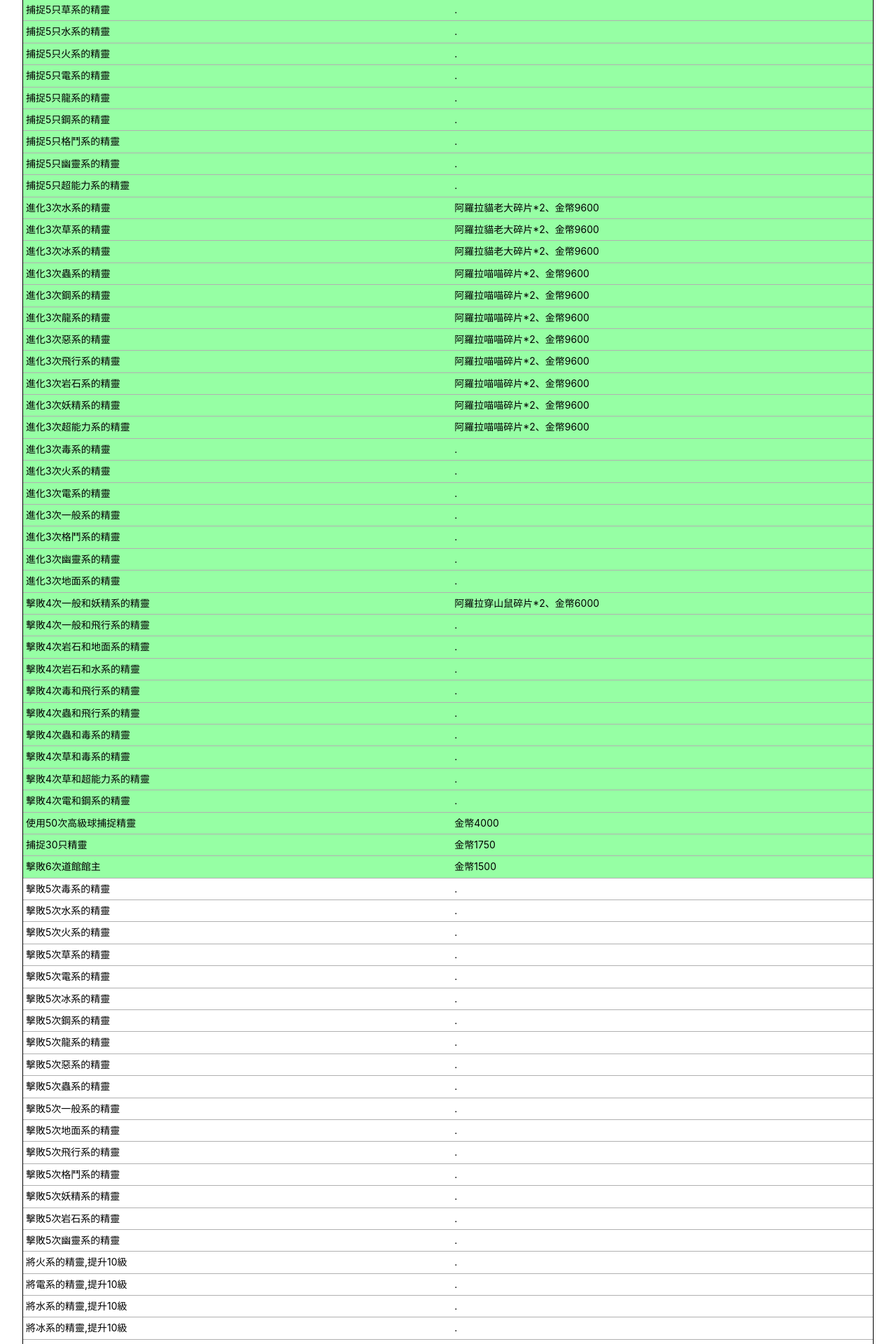
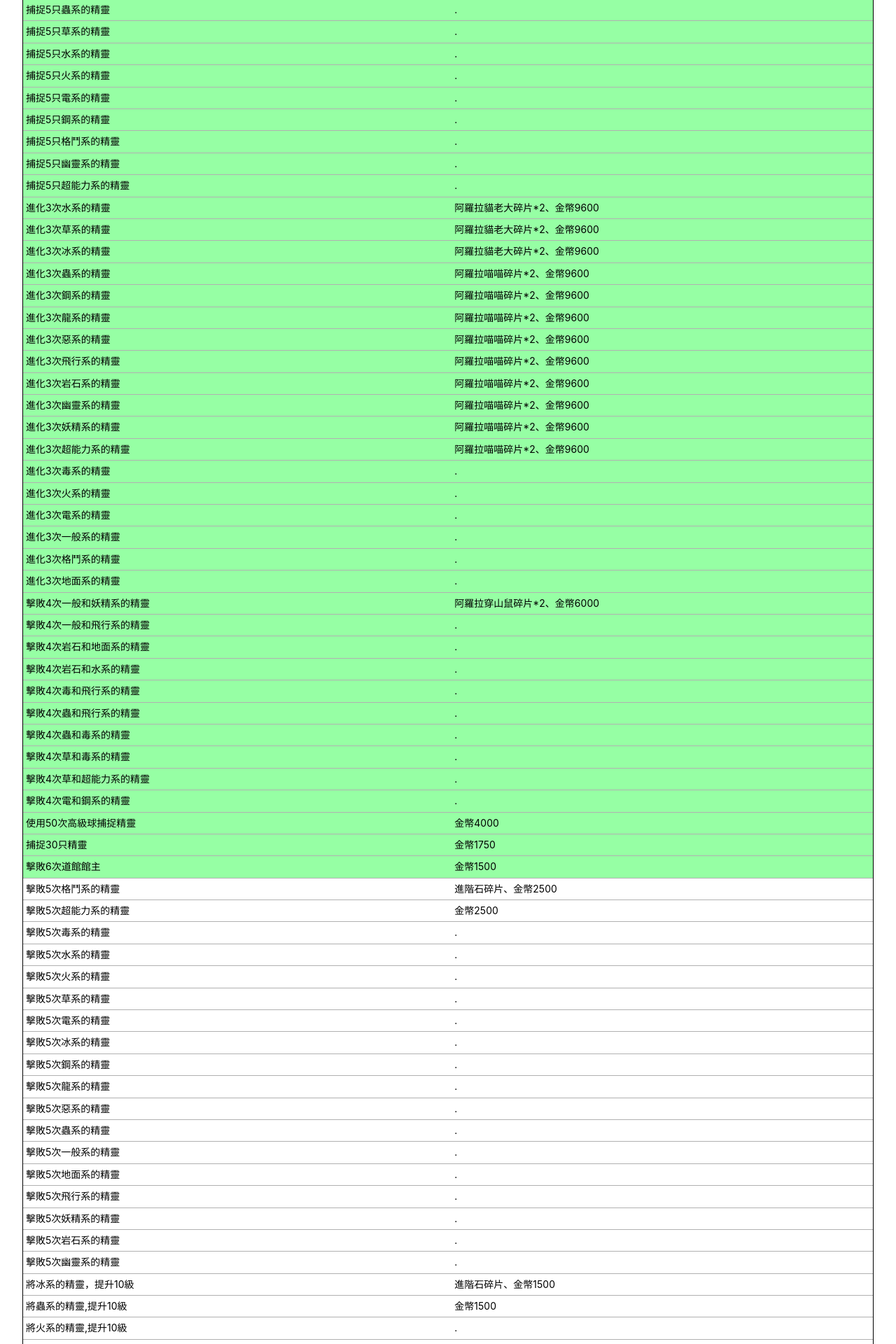
Before and after one commit to tom00502/pokemon-adventurer, a Vue app: page /fieldwork in a window 1280 px wide. Shown: the part 3500-5420 px from the top of the page at 70% size. Built offline with nearby package versions, Linux system fonts and the light colour scheme; no server answers.

Commit message:
update data

```diff
--- a/src/views/fieldwork.vue
+++ b/src/views/fieldwork.vue
@@ -470,6 +470,11 @@ const table = [
         level: 'great',
     },
     {
+        work: '捕捉5只龍系的精靈',
+        award: ['阿羅拉穿山王碎片*2', '金幣6000'],
+        level: 'great',
+    },
+    {
         work: '捕捉5只一般系的精靈',
         award: ['阿羅拉穿山王碎片*2', '金幣6000'],
         level: 'great',
@@ -500,7 +505,6 @@ const table = [
     { work: '捕捉5只水系的精靈', award: [], level: 'great', checkAward: false },
     { work: '捕捉5只火系的精靈', award: [], level: 'great', checkAward: false },
     { work: '捕捉5只電系的精靈', award: [], level: 'great', checkAward: false },
-    { work: '捕捉5只龍系的精靈', award: [], level: 'great', checkAward: false },
     { work: '捕捉5只鋼系的精靈', award: [], level: 'great', checkAward: false },
     {
         work: '捕捉5只格鬥系的精靈',
@@ -566,6 +570,11 @@ const table = [
         level: 'great',
     },
     {
+        work: '進化3次幽靈系的精靈',
+        award: ['阿羅拉喵喵碎片*2', '金幣9600'],
+        level: 'great',
+    },
+    {
         work: '進化3次妖精系的精靈',
         award: ['阿羅拉喵喵碎片*2', '金幣9600'],
         level: 'great',
@@ -586,12 +595,6 @@ const table = [
     },
     {
         work: '進化3次格鬥系的精靈',
-        award: [],
-        level: 'great',
-        checkAward: false,
-    },
-    {
-        work: '進化3次幽靈系的精靈',
         award: [],
         level: 'great',
         checkAward: false,
@@ -673,6 +676,16 @@ const table = [
         level: 'great',
     },
     {
+        work: '擊敗5次格鬥系的精靈',
+        award: ['進階石碎片', '金幣2500'],
+        level: 'normal',
+    },
+    {
+        work: '擊敗5次超能力系的精靈',
+        award: ['金幣2500'],
+        level: 'normal',
+    },
+    {
         work: '擊敗5次毒系的精靈',
         award: [],
         level: 'normal',
@@ -751,12 +764,6 @@ const table = [
         checkAward: false,
     },
     {
-        work: '擊敗5次格鬥系的精靈',
-        award: [],
-        level: 'normal',
-        checkAward: false,
-    },
-    {
         work: '擊敗5次妖精系的精靈',
         award: [],
         level: 'normal',
@@ -775,6 +782,12 @@ const table = [
         checkAward: false,
     },
     {
+        work: '將冰系的精靈，提升10級',
+        award: ['進階石碎片', '金幣1500'],
+        level: 'normal',
+    },
+    { work: '將蟲系的精靈,提升10級', award: ['金幣1500'], level: 'normal' },
+    {
         work: '將火系的精靈,提升10級',
         award: [],
         level: 'normal',
@@ -792,13 +805,6 @@ const table = [
         level: 'normal',
         checkAward: false,
     },
-    {
-        work: '將冰系的精靈,提升10級',
-        award: [],
-        level: 'normal',
-        checkAward: false,
-    },
-    { work: '將蟲系的精靈,提升10級', award: ['金幣1500'], level: 'normal' },
     {
         work: '將草系的精靈,提升10級',
         award: [],
@@ -884,12 +890,7 @@ const table = [
     { work: '使用10次誘捕噴霧', award: [], level: 'normal', checkAward: false },
     { work: '使用10次神奇糖果(大)', award: ['金幣4000'], level: 'normal' },
     { work: '使用30次神奇糖果(中)', award: ['金幣4000'], level: 'normal' },
-    {
-        work: '使用50次神奇糖果(小)',
-        award: [],
-        level: 'normal',
-        checkAward: false,
-    },
+    { work: '使用50次神奇糖果(小)', award: ['金幣4000'], level: 'normal' },
     {
         work: '使用80次超級球捕捉精靈',
         award: [],
--- a/src/views/pokoQ&A.vue
+++ b/src/views/pokoQ&A.vue
@@ -64,7 +64,7 @@ const table = {
         { question: '飛行系克制下麵那3種屬性', answer: '格鬥系、蟲系、草系' },
         { question: '草系克制下麵那3種屬性?', answer: '地面系、岩石系、水系' },
         { question: '水系克制下麵那3種屬性', answer: '地面系、岩石系、火系' },
-        { question: '蟲系克制下麵那3種屬性', answer: '超能系、草系、惡系' },
+        { question: '蟲系克制下麵那3種屬性?', answer: '超能力系、草系、恶系' },
         { question: '惡系克制下麵那2中屬性?', answer: '幽灵系、超能力系' },
         { question: '幽靈系克制下麵那2種屬性?', answer: '幽灵系、超能力系' },
         { question: '超能力系克制下麵那2種屬性', answer: '格鬥系、毒系' },
```
